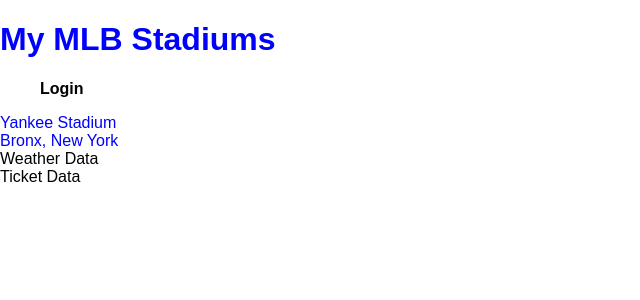
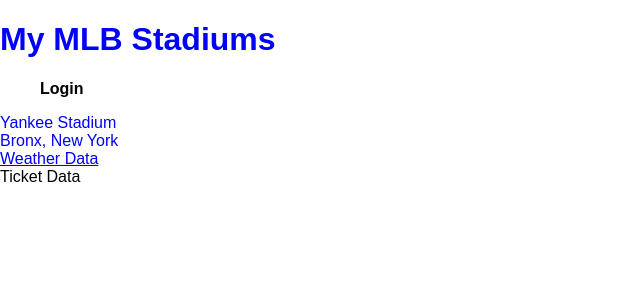
Before and after one commit to caseymacleod22/baseball-stadiums-frontend, a React (Create React App) app: page / in a window 1280 px wide. Shown: the top 300 px of the page, without its empty margins (0-640 px from the left). Built offline with nearby package versions, Linux system fonts and the light colour scheme; no server answers.

Commit message:
placeholer weather link in weather component

```diff
--- a/src/components/Weather/Weather.js
+++ b/src/components/Weather/Weather.js
@@ -1,7 +1,7 @@
 const Weather = (props) => {
     return (
         <div>
-            Weather Data
+            <a target='_blank' href="https://weather.com/">Weather Data</a>
         </div>
     )
 }
```
